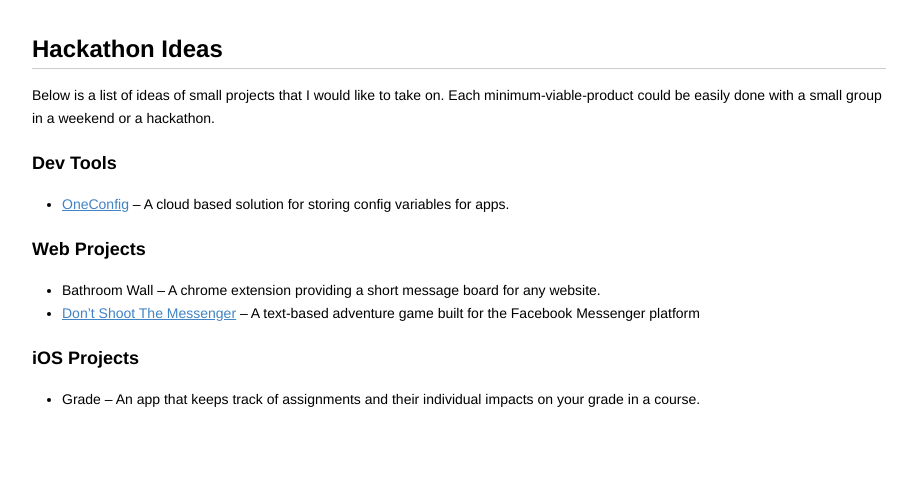
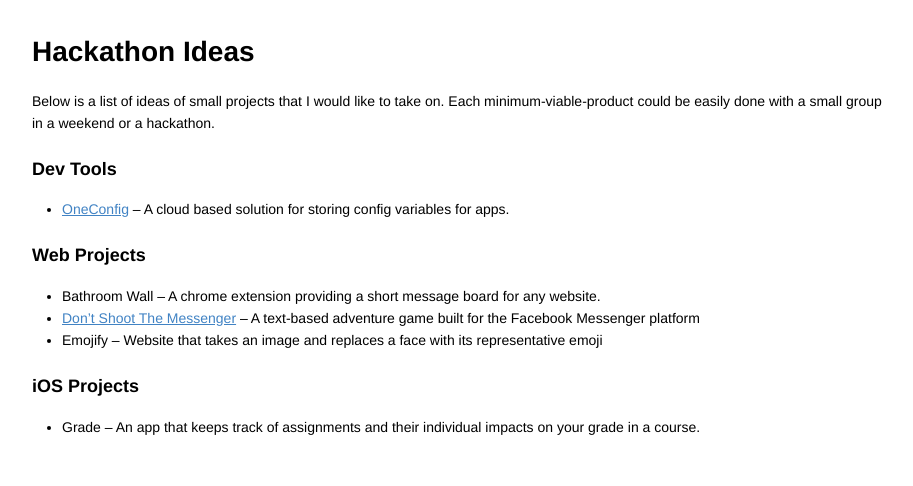
Before and after one commit to schrismartin/hackathon-ideas, a plain HTML site: page index.html in a window 1280 px wide. Shown: the whole page, without its empty margins (181-1094 px from the left). Drawn offline with Linux system fonts and the light colour scheme.

Commit message:
Add Emojify

```diff
--- a/index.html
+++ b/index.html
@@ -527,7 +527,7 @@ div.prism-show-language > div.prism-show-language-label {
 
 <body>
 
-<h2 id="toc_0">Hackathon Ideas</h2>
+<h1 id="toc_0">Hackathon Ideas</h1>
 
 <p>Below is a list of ideas of small projects that I would like to take on. Each minimum-viable-product could be easily done with a small group in a weekend or a hackathon.</p>
 
@@ -542,6 +542,7 @@ div.prism-show-language > div.prism-show-language-label {
 <ul>
 <li>Bathroom Wall – A chrome extension providing a short message board for any website.</li>
 <li><a href="https://github.com/schrismartin/dont-shoot-the-messenger">Don&rsquo;t Shoot The Messenger</a> – A text-based adventure game built for the Facebook Messenger platform</li>
+<li>Emojify – Website that takes an image and replaces a face with its representative emoji</li>
 </ul>
 
 <h3 id="toc_3">iOS Projects</h3>
```
